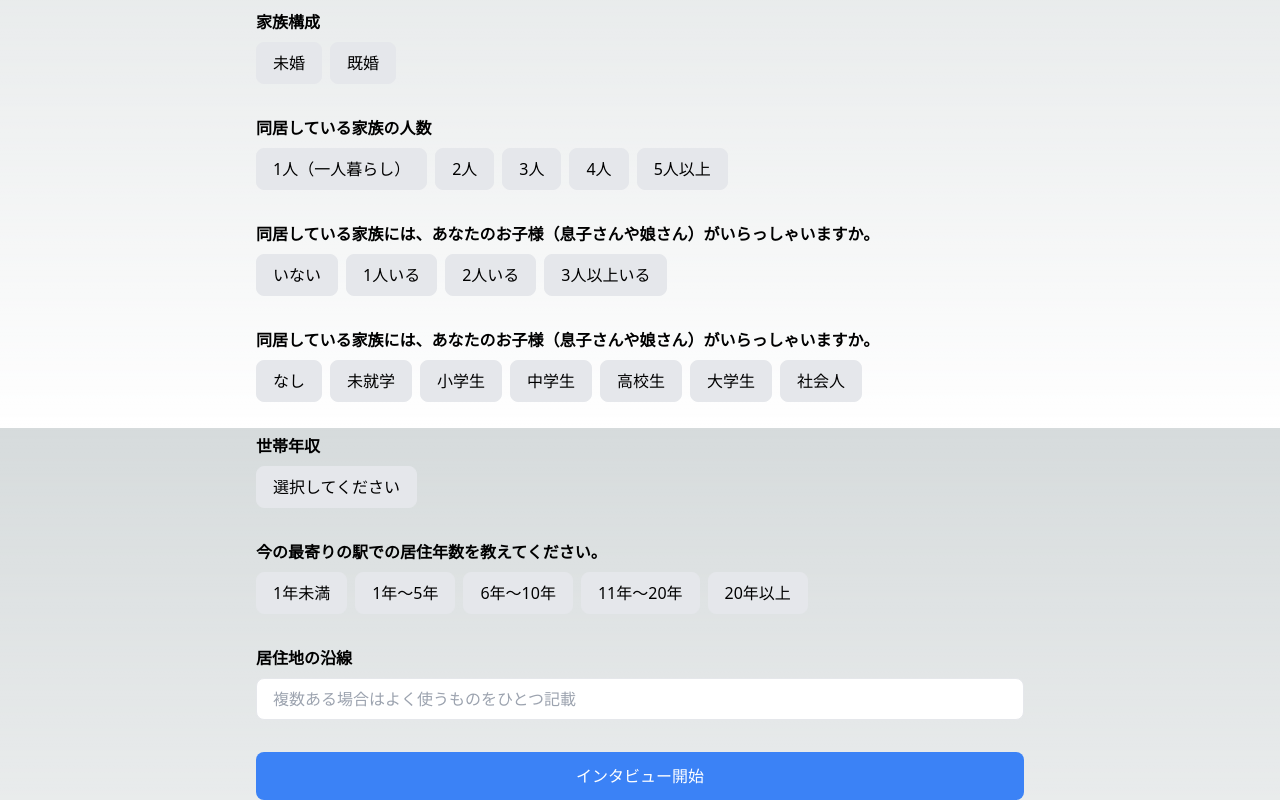
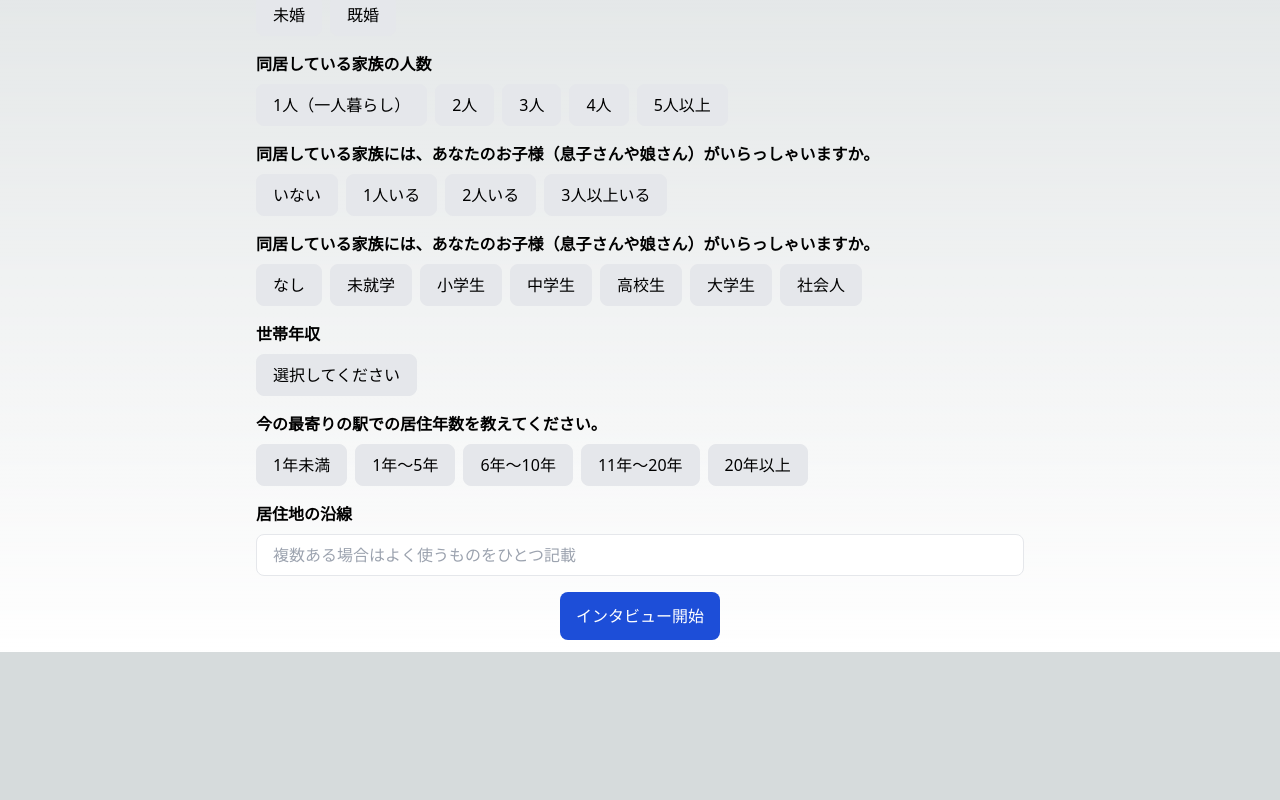
Before and after one commit to hoshi-masayuki/bedrock-chat, a Next.js app: page /select in a window 1280 px wide. Shown: the part 372-1172 px from the top of the page. After the commit the page ends 1024 px from the top, so only its background shows below. Built offline with nearby package versions, Linux system fonts and the light colour scheme.

Commit message:
ボタンサイズ変更

```diff
--- a/app/select/page.tsx
+++ b/app/select/page.tsx
@@ -75,7 +75,8 @@ type YearsResidence =
     };
 
     return (
-      <div className="h-screen flex flex-col gap-4">
+    <>
+      <div className="flex flex-col flex-nowrap justify-between min-h-[89.5vh]">
         <header className="p-4 grid place-items-center">
           <h1 className="text-2xl font-semibold">AI Deep Insights</h1>
           <p className="text-center mb-4">はじめにあなたのことを教えてください※全ての項目を選択してください</p>
@@ -195,10 +196,12 @@ type YearsResidence =
             onChange={(e) => setStation(e.target.value)}
           />
         </div>
-
-        <button onClick={handleStartInterview} className="px-6 py-3 bg-blue-500 text-white rounded-lg hover:bg-blue-600">
+      </div>
+      <div className="flex flex-col items-center justify-center ">
+        <button onClick={handleStartInterview} className="px-4 py-3 mb-3 bg-blue-700 hover:bg-blue-500 text-white rounded-lg">
           インタビュー開始
         </button>
       </div>
+    </>
     );
   }
```
